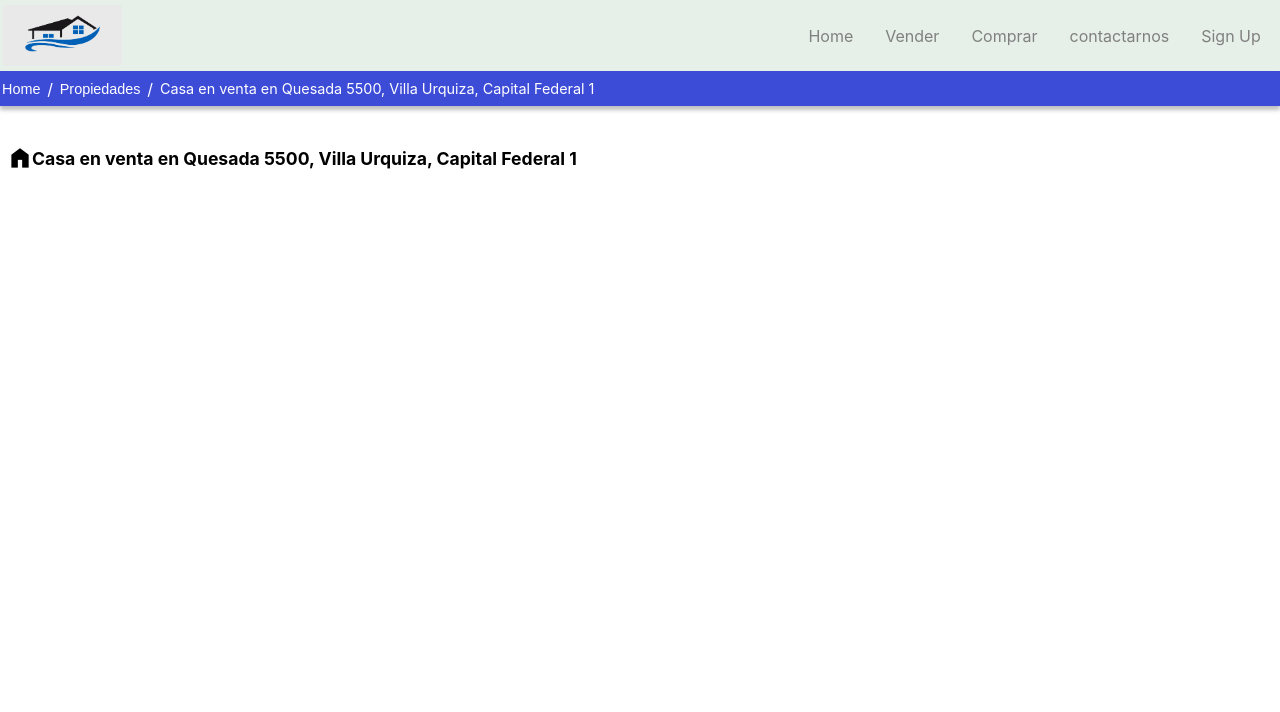
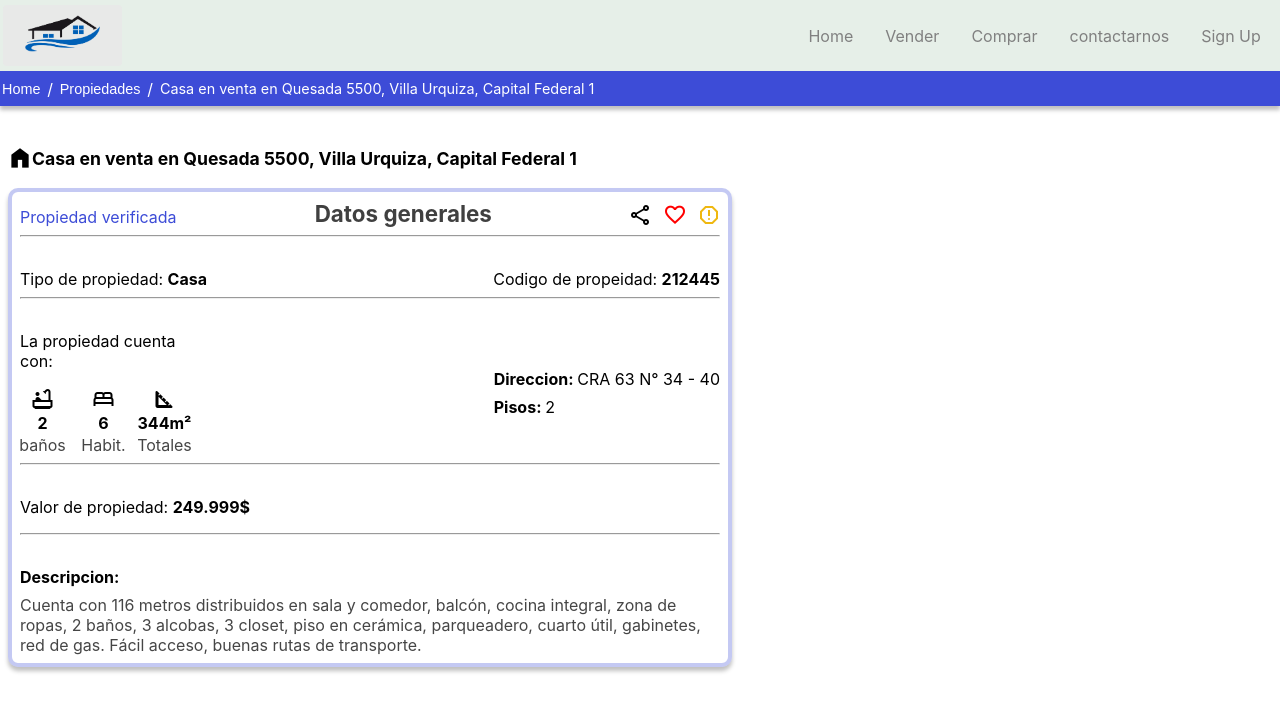
Before and after one commit to No-Country/C8-50-typescript-react, a React (Create React App) app in the folder frontend/: page /propiedades/1 in a window 1280 px wide. Shown: the top 712 px of the page. Built offline with nearby package versions, Linux system fonts and the light colour scheme.

Commit message:
feat: card propetary data

```diff
--- a/frontend/src/pages/PropiedadDetail.tsx
+++ b/frontend/src/pages/PropiedadDetail.tsx
@@ -1,4 +1,5 @@
 import { useNavigate, useParams } from "react-router-dom"
+import { Text } from "../styled-components/styled.infoHome"
 
 import {
   TextNavbar,
@@ -6,7 +7,23 @@ import {
   NavbarRouter,
   MaterialSymbolsoutlined,
   NamePropiedad,
-  Main
+  Main,
+  DivIcons,
+  DivTitle,
+  Propertydata,
+  VerifiedProperty,
+  TitleData,
+  BasicInformation,
+  TypePropetary,
+  IDPropetary,
+  Number,
+  Container,
+  DivCotainer,
+  TitleTex,
+  PropiedadInfo,
+  Div,
+  Hr,
+  DivDirection
 } from "../styled-components/styled.pages/styled.propiedadesDetail"
 const PropiedadDetail = (): any => {
   const Navigate = useNavigate()
@@ -21,20 +38,79 @@ const PropiedadDetail = (): any => {
         <SpanNavbar> Casa en venta en Quesada 5500, Villa Urquiza, Capital Federal {id}  {/* esto es interactivo */} </SpanNavbar>
       </NavbarRouter>
       <Main>
-
         <NamePropiedad>
           <MaterialSymbolsoutlined className="material-symbols-outlined">home</MaterialSymbolsoutlined>
           Casa en venta en Quesada 5500, Villa Urquiza, Capital Federal {id}  {/* esto es interactivo */}
         </NamePropiedad>
-
         <section className="Container imgs" >
 
         </section>
+        <section>
+          <Propertydata>
+            <DivTitle>
+              <VerifiedProperty>Propiedad verificada</VerifiedProperty>
+              <TitleData>Datos generales</TitleData>
+              <DivIcons>
+                <span className="material-symbols-outlined">
+                  share
+                </span>
+                <span style={{ color: "red" }} className="material-symbols-outlined">
+                  favorite
+                </span>
+                <span style={{ color: "#efb810" }} className="material-symbols-outlined">
+                  report
+                </span>
+              </DivIcons>
+            </DivTitle>
+            <Hr />
+            <BasicInformation>
+              <TypePropetary> Tipo de propiedad: <span style={{ fontWeight: "bold" }} > Casa {/* esto es dinamico */} </span> </TypePropetary>
+              <IDPropetary> Codigo de propeidad: <span style={{ fontWeight: "bold" }} >212445 {/* esto es dinamico */} </span>  </IDPropetary>
+            </BasicInformation>
+            <Hr />
+            <DivDirection>
+              <DivCotainer>
+                <TitleTex> La propiedad cuenta con:</TitleTex>
+                <Container>
+                  <span className="material-symbols-outlined">
+                    bathtub
+                  </span>
+                  <Number>2</Number>
+                  <Text>baños</Text>
+                </Container>
+                <Container>
+                  <span className="material-symbols-outlined">
+                    bed
+                  </span>
+                  <Number>6</Number>
+                  <Text>Habit.</Text>
+                </Container>
+                <Container>
+                  <span className="material-symbols-outlined">
+                    square_foot
+                  </span>
+                  <Number>344m²</Number>
+                  <Text>Totales</Text>
+                </Container>
+              </DivCotainer>
+              <Div>
+                <PropiedadInfo> Direccion: <span style={{ fontWeight: "normal" }} >CRA 63 N° 34 - 40 {/* dinamico */} </span> </PropiedadInfo>
+                <PropiedadInfo> Pisos:  <span style={{ fontWeight: "normal" }} >2 {/* dinamico */} </span> </PropiedadInfo>
+              </Div>
+            </DivDirection>
+            <Hr />
+            <p> Valor de propiedad: <span style={{ fontWeight: "bold" }} > 249.999$ {/* dinamico */} </span>  </p>
+            <Hr />
+            <Div>
+              <Number> Descripcion: </Number>
+              <Text> Cuenta con 116 metros distribuidos en sala y comedor, balcón, cocina integral, zona de ropas, 2 baños, 3 alcobas, 3 closet, piso en cerámica, parqueadero, cuarto útil, gabinetes, red de gas. Fácil acceso,
+                buenas rutas de transporte. </Text>
+            </Div>
+          </Propertydata>
 
+        </section>
 
       </Main>
-
-
     </>
   )
 }
--- a/frontend/src/styled-components/styled.pages/styled.propiedadesDetail.ts
+++ b/frontend/src/styled-components/styled.pages/styled.propiedadesDetail.ts
@@ -26,10 +26,9 @@ export const SpanNavbar = styled.span`
 	cursor: pointer;
 `;
 
-
 export const Main = styled.main`
-padding: .5rem;
-`
+	padding: 0.5rem;
+`;
 
 export const NamePropiedad = styled.p`
 	display: flex;
@@ -38,9 +37,106 @@ export const NamePropiedad = styled.p`
 	align-items: center;
 	font-size: 1.1rem;
 	font-weight: bolder;
-  margin-top: 2rem;
+	margin-top: 2rem;
 `;
 
+export const DivIcons = styled.div`
+	display: flex;
+	flex-direction: row;
+	width: 90px;
+	align-items: center;
+	justify-content: center;
+	gap: 10px;
+`;
+
+export const DivTitle = styled.div`
+	display: flex;
+	flex-direction: row;
+	justify-content: space-between;
+	align-items: end;
+`;
+export const Propertydata = styled.section`
+	border: 4px solid #3d4cd74d;
+	box-shadow: 0px 4px 4px 0px #00000040;
+	border-radius: 10px;
+	max-width: 700px;
+	padding: 0.5rem;
+`;
+export const VerifiedProperty = styled.p`
+	margin: 0;
+	color: #3d4cd7; ;
+`;
+export const TitleData = styled.h1`
+	margin: 0;
+	color: #000000bf;
+	font-size: 1.4rem;
+`;
+
+export const BasicInformation = styled.div`
+	display: flex;
+	flex-direction: row;
+	align-items: center;
+	justify-content: space-between;
+`;
+export const TypePropetary = styled.p`
+	margin: 0;
+`;
+export const IDPropetary = styled.p`
+	margin: 0;
+`;
+export const Container = styled.div`
+	width: 45px;
+	display: flex;
+	flex-direction: column;
+	justify-content: center;
+	align-items: center;
+	gap: 2px;
+`;
+export const ContainerDiv = styled.div`
+	display: flex;
+	flex-direction: row;
+	justify-content: space-between;
+	align-items: center;
+`;
+export const DivCotainer = styled.div`
+	display: grid;
+	grid-template-columns: repeat(3, 61px);
+	width: 183px;
+`;
+export const TitleTex = styled.p`
+	grid-column: span 3;
+	margin: 0;
+	margin-bottom: 1rem;
+`;
+export const Number = styled.p`
+	margin: 0;
+	font-weight: bold;
+`;
+export const Text = styled.p`
+	margin: 0;
+	background: linear-gradient(0deg, #000000, #000000),
+		linear-gradient(0deg, rgba(0, 0, 0, 0.75), rgba(0, 0, 0, 0.75));
+	font-weight: bold;
+`;
+
+export const PropiedadInfo = styled.p`
+	font-weight: bold;
+	margin: 0;
+`;
+export const Div = styled.div`
+	display: flex;
+	flex-direction: column;
+	gap: 0.5rem;
+`;
 export const MaterialSymbolsoutlined = styled.span`
 	font-variation-settings: 'FILL' 1, 'wght' 700, 'GRAD' 0, 'opsz' 48;
 `;
+export const DivDirection = styled.div`
+	display: flex;
+	flex-direction: row;
+	justify-content: space-between;
+	align-items: center;
+`;
+export const Hr = styled.hr`
+	margin-bottom: 2rem;
+`;
```
